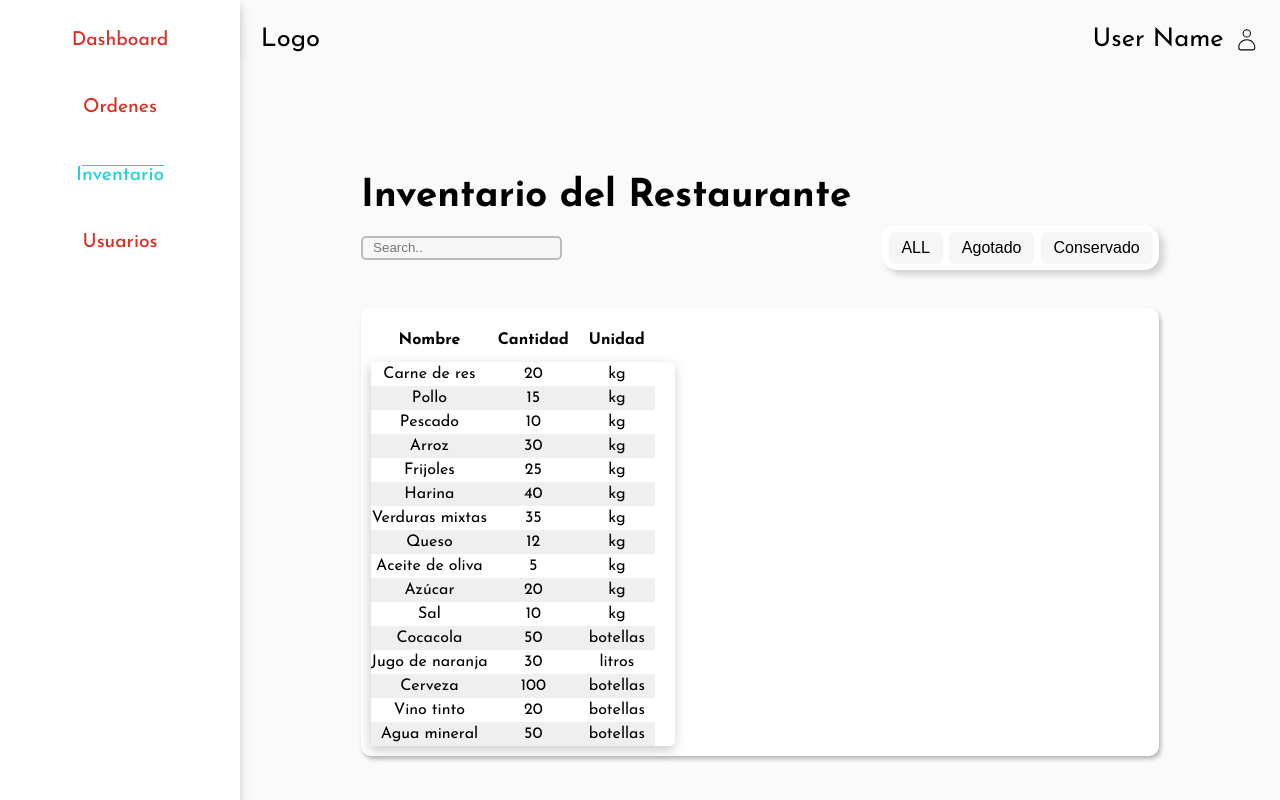
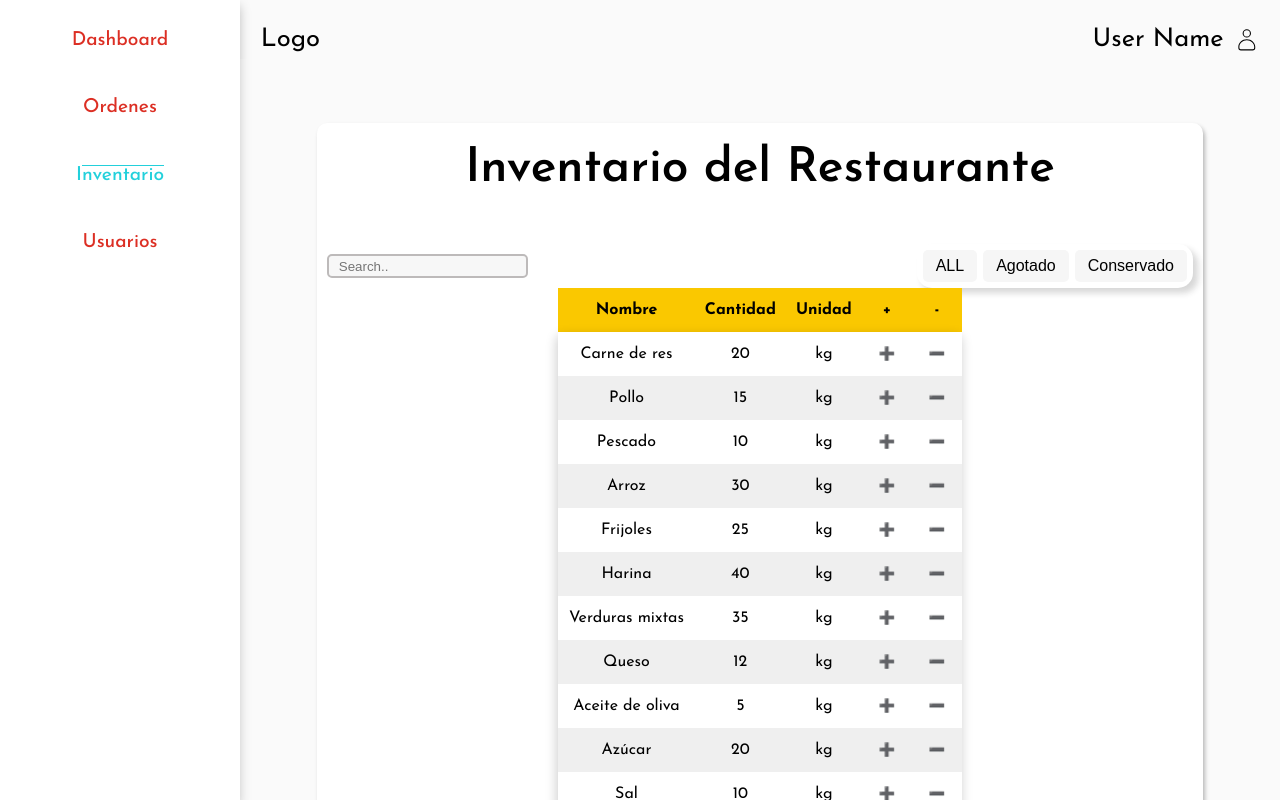
Before and after one commit to luisnarv/restbart, a React (Vite) app in the folder Front/: page /inventory in a window 1280 px wide. Built offline with nearby package versions, Linux system fonts and the light colour scheme.

Commit message:
inventario

```diff
--- /dev/null
+++ b/Front/src/feactures/Inventory/AddItemWithFilter.jsx
@@ -0,0 +1,26 @@
+import styled from "styled-components";
+import Input from "../../UI/Input";
+import Filter from "../../UI/Filter";
+
+const StyleCom = styled.div`
+  width: 100%;
+  display: flex;
+  justify-content: space-between;
+  align-items: center;
+`;
+
+export default function AddItemWithFilter() {
+  return (
+    <StyleCom>
+      <Input type="search" placeholder="Search.." />
+      <Filter
+        filterName="orders"
+        options={[
+          { value: "all", label: "ALL" },
+          { value: "agotado", label: "Agotado" },
+          { value: "conservado", label: "Conservado" },
+        ]}
+      />
+    </StyleCom>
+  );
+}
--- a/Front/src/feactures/Inventory/InventoryRows.jsx
+++ b/Front/src/feactures/Inventory/InventoryRows.jsx
@@ -1,12 +1,26 @@
 /* eslint-disable react/prop-types */
+import styled from "styled-components";
 import Table from "../../page/Table";
+
+const IButton = styled.button`
+  outline-style: none;
+  border: none;
+  background-color: unset;
+  width: 50px;
+`;
 
 export default function InventoryRows({ item, index }) {
   return (
     <Table.tr key={index} color={index % 2 === 0 ? "#ffffff" : "#efefef"}>
-      <td>{item.nombre}</td>
-      <td>{item.cantidad}</td>
+      <td style={{ padding: "10px" }}>{item.nombre}</td>
+      <td>{item.cantidad} </td>
       <td>{item.unidad}</td>
+      <td>
+        <IButton>➕</IButton>
+      </td>
+      <td>
+        <IButton>➖</IButton>
+      </td>
     </Table.tr>
   );
 }
--- /dev/null
+++ b/Front/src/feactures/Inventory/InventoryTable.jsx
@@ -0,0 +1,60 @@
+import styled from "styled-components";
+import Table from "../../page/Table";
+import TableHeader from "../../page/TableHeader";
+import TableTbody from "../../page/TableTbody";
+import InventoryRows from "./InventoryRows";
+import TableFooter from "../../page/TableFooter";
+import Pagination from "../../page/Pagination";
+
+const StyleInventory = styled.div`
+  display: flex;
+  flex-direction: column;
+  align-items: center;
+  /* background-color: #ffffff;
+  padding: 10px;
+  border-radius: 10px;
+  box-shadow: 2px 3px 4px #00000044; */
+`;
+
+const fakeHeaders = ["Nombre", "Cantidad", "Unidad", " + ", " - "];
+const inventoryData = [
+  { nombre: "Carne de res", cantidad: 20, unidad: "kg" },
+  { nombre: "Pollo", cantidad: 15, unidad: "kg" },
+  { nombre: "Pescado", cantidad: 10, unidad: "kg" },
+  { nombre: "Arroz", cantidad: 30, unidad: "kg" },
+  { nombre: "Frijoles", cantidad: 25, unidad: "kg" },
+  { nombre: "Harina", cantidad: 40, unidad: "kg" },
+  { nombre: "Verduras mixtas", cantidad: 35, unidad: "kg" },
+  { nombre: "Queso", cantidad: 12, unidad: "kg" },
+  { nombre: "Aceite de oliva", cantidad: 5, unidad: "kg" },
+  { nombre: "Azúcar", cantidad: 20, unidad: "kg" },
+  { nombre: "Sal", cantidad: 10, unidad: "kg" },
+  { nombre: "Cocacola", cantidad: 50, unidad: "botellas" },
+  { nombre: "Jugo de naranja", cantidad: 30, unidad: "litros" },
+  { nombre: "Cerveza", cantidad: 100, unidad: "botellas" },
+  { nombre: "Vino tinto", cantidad: 20, unidad: "botellas" },
+  { nombre: "Agua mineral", cantidad: 50, unidad: "botellas" },
+];
+
+export default function InventoryTable() {
+  return (
+    <StyleInventory>
+      <Table>
+        <TableHeader data={fakeHeaders} color="#fac800" />
+        <TableTbody
+          data={inventoryData}
+          render={(item, index) => (
+            <>
+              <InventoryRows item={item} index={index} />
+            </>
+          )}
+        />
+      </Table>
+      <br />
+      <TableFooter>
+        <Pagination count={100} />
+      </TableFooter>
+      <br />
+    </StyleInventory>
+  );
+}
--- a/Front/src/feactures/Orders/TableOrders.jsx
+++ b/Front/src/feactures/Orders/TableOrders.jsx
@@ -13,7 +13,7 @@ export default function TableOrders({ fakeHeaders, ordersData }) {
   return (
     <StyleTable>
       <Table>
-        <TableHeader data={fakeHeaders} color={"#fac800;"} />
+        <TableHeader data={fakeHeaders} color="#fac800" />
         <TableTbody
           data={ordersData.slice(0, 10)}
           render={(order, index) => <OrdersRow order={order} index={index} />}
--- a/Front/src/page/Inventory.jsx
+++ b/Front/src/page/Inventory.jsx
@@ -1,81 +1,26 @@
 import styled from "styled-components";
-import Filter from "../UI/Filter";
-import InventoryRows from "../feactures/Inventory/InventoryRows";
-import Table from "./Table";
-import TableHeader from "./TableHeader";
-import TableTbody from "./TableTbody";
-import Input from "../UI/Input";
 
-const inventoryData = [
-  { nombre: "Carne de res", cantidad: 20, unidad: "kg" },
-  { nombre: "Pollo", cantidad: 15, unidad: "kg" },
-  { nombre: "Pescado", cantidad: 10, unidad: "kg" },
-  { nombre: "Arroz", cantidad: 30, unidad: "kg" },
-  { nombre: "Frijoles", cantidad: 25, unidad: "kg" },
-  { nombre: "Harina", cantidad: 40, unidad: "kg" },
-  { nombre: "Verduras mixtas", cantidad: 35, unidad: "kg" },
-  { nombre: "Queso", cantidad: 12, unidad: "kg" },
-  { nombre: "Aceite de oliva", cantidad: 5, unidad: "kg" },
-  { nombre: "Azúcar", cantidad: 20, unidad: "kg" },
-  { nombre: "Sal", cantidad: 10, unidad: "kg" },
-  { nombre: "Cocacola", cantidad: 50, unidad: "botellas" },
-  { nombre: "Jugo de naranja", cantidad: 30, unidad: "litros" },
-  { nombre: "Cerveza", cantidad: 100, unidad: "botellas" },
-  { nombre: "Vino tinto", cantidad: 20, unidad: "botellas" },
-  { nombre: "Agua mineral", cantidad: 50, unidad: "botellas" },
-];
+import Heading from "../UI/Heading";
+import AddItemWithFilter from "../feactures/Inventory/AddItemWithFilter";
+import InventoryTable from "../feactures/Inventory/InventoryTable";
 
 const StyleInventory = styled.div`
+  padding: 10px;
   display: flex;
   flex-direction: column;
-  margin: 5%;
+  align-items: center;
+  box-shadow: 2px 3px 4px #00000044;
+  background-color: white;
+  border-radius: 10px;
 `;
 
-const Content = styled.div`
-  background-color: #ffffff;
-  padding: 10px;
-  border-radius: 10px;
-  box-shadow: 2px 3px 4px #00000044;
-`;
-
-const fakeHeaders = ["Nombre", "Cantidad", "Unidad", " "];
 export default function Inventory() {
   return (
     <StyleInventory>
-      <h2>Inventario del Restaurante</h2>
-      <div
-        style={{
-          display: "flex",
-          justifyContent: "space-between",
-          alignItems: "center",
-        }}
-      >
-        <Input type="search" placeholder="Search.." />
-
-        <Filter
-          filterName="orders"
-          options={[
-            { value: "all", label: "ALL" },
-            { value: "agotado", label: "Agotado" },
-            { value: "conservado", label: "Conservado" },
-          ]}
-        />
-      </div>
+      <Heading as="h1">Inventario del Restaurante</Heading>
       <br />
-      <Content>
-        <Table>
-          <TableHeader data={fakeHeaders} />
-
-          <TableTbody
-            data={inventoryData}
-            render={(item, index) => (
-              <>
-                <InventoryRows item={item} index={index} />
-              </>
-            )}
-          />
-        </Table>
-      </Content>
+      <AddItemWithFilter />
+      <InventoryTable />
     </StyleInventory>
   );
 }
```
